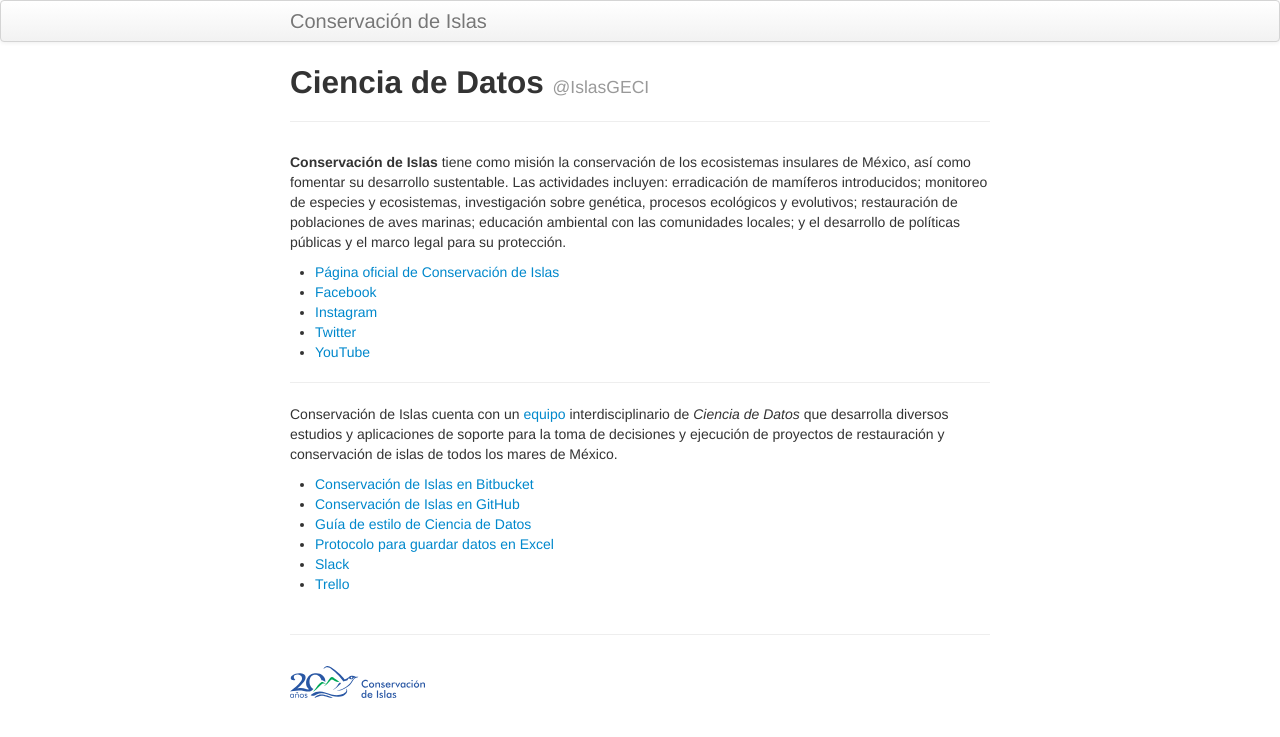
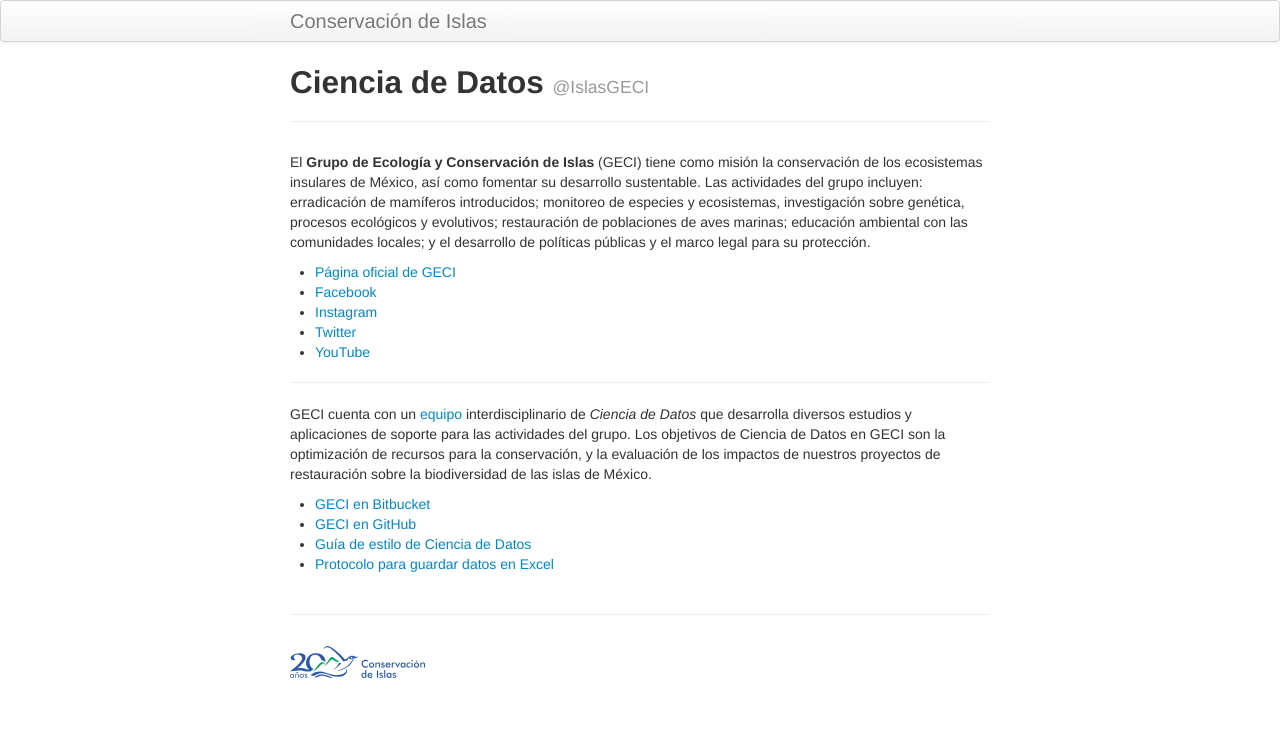
Before and after one commit to LizethMReyes/islasgeci.github.io, a Jekyll site: the page built from ciencia_de_datos/index.md, in a window 1280 px wide. Shown: the top 737 px of the page. Built offline with Jekyll 4.4.1, drawn with Linux system fonts in a browser that asks for light colours.

Commit message:
Cambia "Conservación de Islas" por "GECI"

```diff
--- a/ciencia_de_datos/index.md
+++ b/ciencia_de_datos/index.md
@@ -2,12 +2,12 @@
 layout: page
 title: Ciencia de Datos
 tagline: "@IslasGECI"
-description: Página del equipo de Ciencia de Datos de Conservación de Islas
+description: Página del equipo de Ciencia de Datos de GECI
 ---
 
-**Conservación de Islas** tiene como misión la conservación de los ecosistemas insulares de México, así como fomentar su desarrollo sustentable. Las actividades incluyen: erradicación de mamíferos introducidos; monitoreo de especies y ecosistemas, investigación sobre genética, procesos ecológicos y evolutivos; restauración de poblaciones de aves marinas; educación ambiental con las comunidades locales; y el desarrollo de políticas públicas y el marco legal para su protección.
+El **Grupo de Ecología y Conservación de Islas** (GECI) tiene como misión la conservación de los ecosistemas insulares de México, así como fomentar su desarrollo sustentable. Las actividades del grupo incluyen: erradicación de mamíferos introducidos; monitoreo de especies y ecosistemas, investigación sobre genética, procesos ecológicos y evolutivos; restauración de poblaciones de aves marinas; educación ambiental con las comunidades locales; y el desarrollo de políticas públicas y el marco legal para su protección.
 
-- [Página oficial de Conservación de Islas](https://islas.org.mx)
+- [Página oficial de GECI](https://islas.org.mx)
 - [Facebook](https://www.facebook.com/IslasGECI)
 - [Instagram](https://www.instagram.com/gecibc/)
 - [Twitter](https://twitter.com/IslasGECI)
@@ -15,11 +15,10 @@
 
 ---
 
-Conservación de Islas cuenta con un [equipo](https://github.com/orgs/IslasGECI/people) interdisciplinario de _Ciencia de Datos_ que desarrolla diversos estudios y aplicaciones de soporte para la toma de decisiones y ejecución de proyectos de restauración y conservación de islas de todos los mares de México.
+GECI cuenta con un [equipo](https://github.com/orgs/IslasGECI/people) interdisciplinario de _Ciencia de Datos_ que desarrolla diversos estudios y aplicaciones de soporte para las actividades del grupo.
+Los objetivos de Ciencia de Datos en GECI son la optimización de recursos para la conservación, y la evaluación de los impactos de nuestros proyectos de restauración sobre la biodiversidad de las islas de México.
 
-- [Conservación de Islas en Bitbucket](https://bitbucket.org/IslasGECI/)
-- [Conservación de Islas en GitHub](https://github.com/IslasGECI)
+- [GECI en Bitbucket](https://bitbucket.org/IslasGECI/)
+- [GECI en GitHub](https://github.com/IslasGECI)
 - [Guía de estilo de Ciencia de Datos](guia_de_estilo/)
 - [Protocolo para guardar datos en Excel](https://islasgeci.github.io/datos_en_excel)
-- [Slack](https://islas.slack.com)
-- [Trello](https://trello.com/islasgeci)
```
